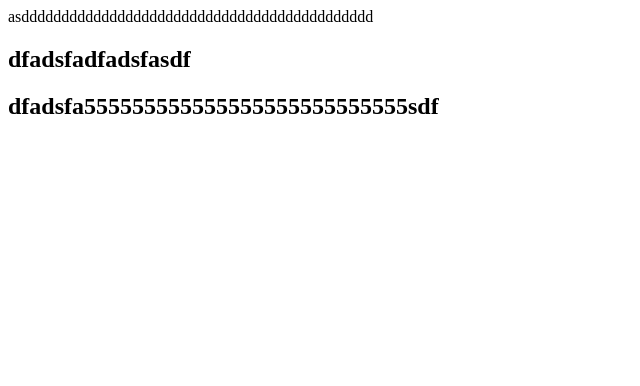
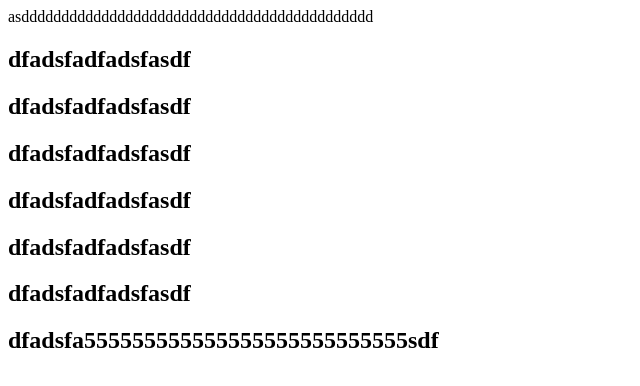
Before and after one commit to pae-panutat/html, a plain HTML site: page index.html in a window 1280 px wide. Shown: the whole page, without its empty margins (0-640 px from the left). Drawn offline with Linux system fonts and the light colour scheme.

Commit message:
update-2

```diff
--- a/index.html
+++ b/index.html
@@ -8,6 +8,11 @@
 <body>
     asdddddddddddddddddddddddddddddddddddddddddddd
     <h2>dfadsfadfadsfasdf</h2>
+    <h2>dfadsfadfadsfasdf</h2>
+    <h2>dfadsfadfadsfasdf</h2>
+    <h2>dfadsfadfadsfasdf</h2>
+    <h2>dfadsfadfadsfasdf</h2>
+    <h2>dfadsfadfadsfasdf</h2>
     <h2>dfadsfa555555555555555555555555555sdf</h2>
 </body>
 </html>
```
